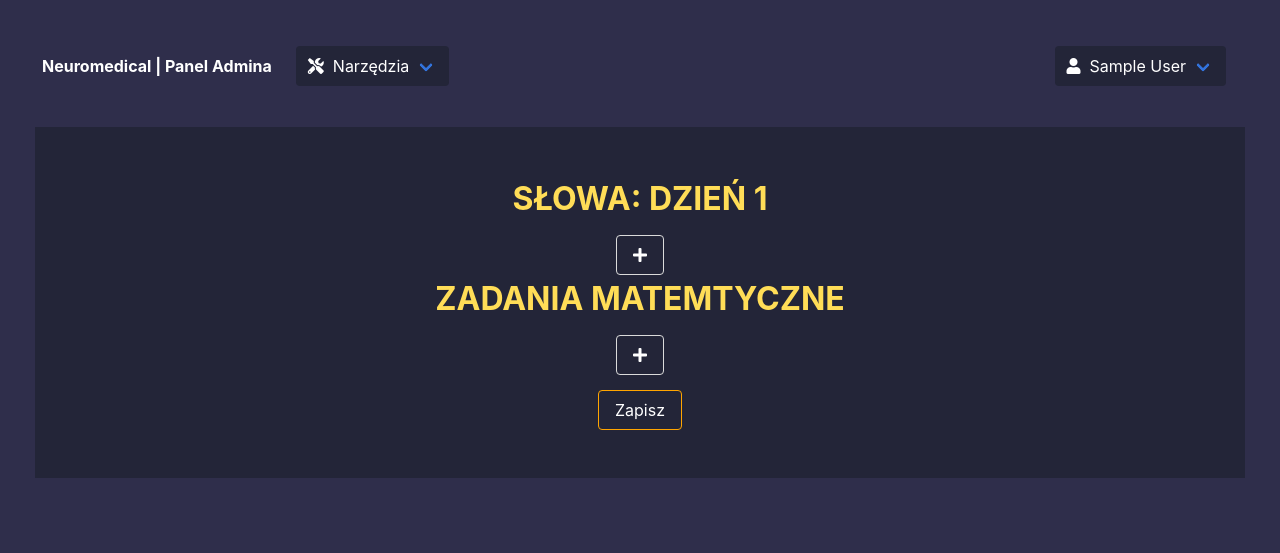
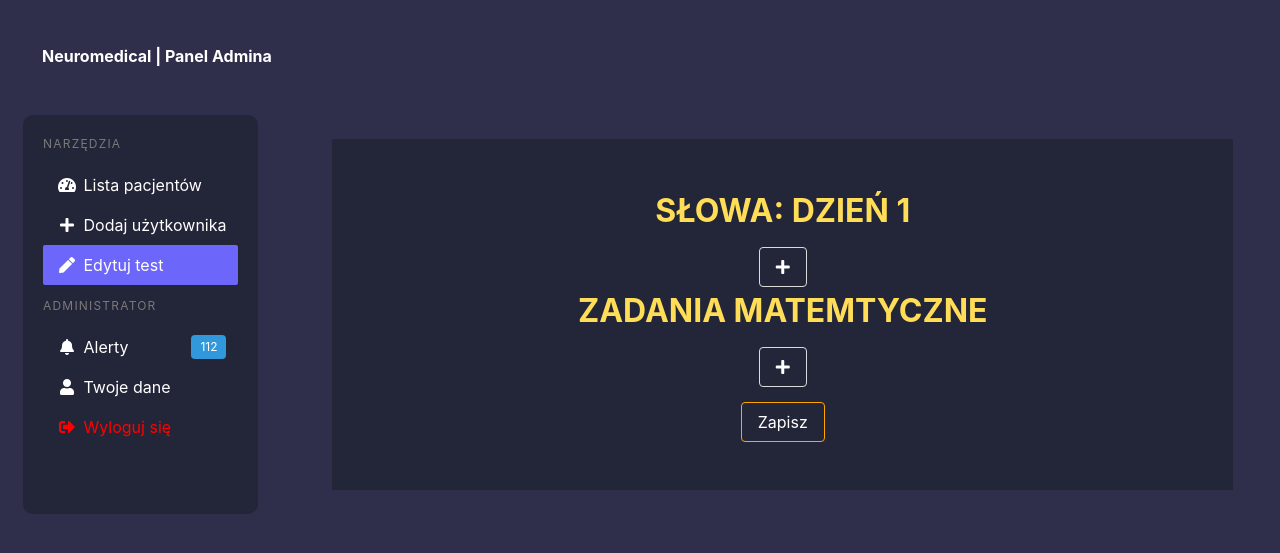
Before and after one commit to Bronsun/Neuromedical-version-2, a Flask app: page /admin/test/words/1 in a window 1280 px wide. Shown: the top 553 px of the page. Run offline with Flask 2, Linux system fonts and the light colour scheme; the visitor is signed in with stand-in values (Sample User, id 1); data comes from the database, SQL or seed files in the repository; data that the repository does not hold is empty; some libraries are stand-ins or nearby versions.

```diff
--- a/neuro/Admin/routes.py
+++ b/neuro/Admin/routes.py
@@ -6,7 +6,7 @@ from flask_login import login_user, current_user, logout_user,login_required
 from sqlalchemy import text
 from flaskext.mysql import pymysql
 from functools import wraps
-
+from sqlalchemy.sql import func
 Admin = Blueprint('Admin',__name__)
 
 ROWS_PER_PAGE=25
@@ -29,11 +29,13 @@ def admin():
     users_number = User.query.filter_by(role="patient").count()
     page = request.args.get('page',1,type=int)
     users = User.query.order_by(User.created_at.desc()).paginate(page=page,per_page=ROWS_PER_PAGE)
+    test_number = UserDay.query.count()
+    average = db.session.query(func.avg(UserDay.score)).scalar()
     if request.method == 'POST':
         data = request.form["search"]
         search = "%{}%".format(data)
         users = User.query.filter(User.name.like(search)).paginate(page=page,per_page=ROWS_PER_PAGE)
-    return render_template('admin/admin.html',users=users,users_number=users_number)
+    return render_template('admin/admin.html',users=users,users_number=users_number,test_number=test_number,average=average)
 
 @Admin.route("/admin/user/<int:user_id>",methods=['GET','POST'])
 @login_required
@@ -45,7 +47,7 @@ def user(user_id):
     notes = request.args.get('notes',1,type=int)
 
     user = User.query.filter_by(id=user_id).first()
-    day = Day.query.join(UserDay, Day.id == UserDay.day_id).add_columns(Day.number,Day.id,UserDay.text,UserDay.id,UserDay.score,UserDay.user_id,UserDay.created_at).filter(UserDay.user_id==user_id).paginate(page=words,per_page=10)
+    day = Day.query.join(UserDay, Day.id == UserDay.day_id).add_columns(Day.number,Day.id,UserDay.total,UserDay.text,UserDay.id,UserDay.score,UserDay.user_id,UserDay.created_at).filter(UserDay.user_id==user_id).paginate(page=words,per_page=10)
     if len(day.items) ==0:
         count_words = 0
         note = Note.query.filter(Note.user_id==user.id).paginate(page=notes,per_page=3)
@@ -144,3 +146,11 @@ def deleteMaths(day_id,math_id):
     db.session.delete(math)
     db.session.commit()
     return redirect(url_for("Admin.editTest",day_id=day_id))
+
+@Admin.route("/admin/messages", methods=['GET','POST'])
+@login_required
+@admin_required
+def messages():
+    page = request.args.get('page',1,type=int)
+    users = User.query.order_by(User.created_at.desc()).paginate(page=page,per_page=ROWS_PER_PAGE)
+    return render_template('admin/messages.html',users=users)
--- a/neuro/models.py
+++ b/neuro/models.py
@@ -40,6 +40,7 @@ class UserDay(db.Model):
     id = db.Column(db.Integer, primary_key=True)
     text = db.Column(db.String(255), unique=False, nullable=True)
     score = db.Column(db.Integer, nullable=True)
+    total = db.Column(db.Integer, nullable=True)
     user_id = db.Column(db.Integer, db.ForeignKey('user.id'))
     day_id = db.Column(db.Integer, db.ForeignKey('day.id'), nullable=False)
     created_at = db.Column(db.DateTime, server_default=db.func.now())
--- a/neuro/templates/admin/add_admin.html
+++ b/neuro/templates/admin/add_admin.html
@@ -1,4 +1,5 @@
 {% extends "admin/admin.html" %}
+{% set active_page = "add" %}
 {% block content %}
 
 <style>
--- a/neuro/templates/admin/admin.html
+++ b/neuro/templates/admin/admin.html
@@ -1,3 +1,4 @@
+
 <!DOCTYPE html>
 <html style="background-color: transparent" >
    <head>
@@ -112,6 +113,9 @@ transition:0.5s ease !important;
 .more:hover{
    color:#3273dc !important;
 }
+.is-active{
+    background-color:rgb(108, 102, 251) !important;
+}
 
 }
    </style>
@@ -121,87 +125,73 @@ transition:0.5s ease !important;
             <a class="navbar-item" href="/admin">
                <h1 class="text has-text-white"><strong>Neuromedical | Panel Admina </strong></h1>
             </a>
-            <a role="button" class="navbar-burger" style="color:white; border-radius:25px;background-color:rgb(35, 37, 56)" aria-label="menu" aria-expanded="false" data-target="menu">
-            <span aria-hidden="true"></span>
-            <span aria-hidden="true"></span>
-            <span aria-hidden="true"></span>
-            </a>
-         </div>
-         <div id="menu" class="navbar-menu" style="color:white; border-radius:4px;background-color:transparent;">
-            <div class="navbar-start">
 
-               <div class="navbar-item  is-hoverable">
-                  <a class="navbar-link has-text-white dodaj" style="border-radius:4px; color:white;background-color:rgb(35, 37, 56);" >
-                  <i class="fas fa-tools" style="color:white;"></i>&nbsp; Narzędzia</a>
-                  <div class="navbar-dropdown" style="border-radius:4px;border-top:none;background-color: rgba(255, 255, 255, .15);backdrop-filter: blur(5px);">
-                     <a class="navbar-item has-text-white navbarlinks test" href="/admin">
-              <i class="fas fa-users" style="color:white;"></i>&nbsp; Pacjenci
-               </a>
-               <a class="navbar-item has-text-white navbarlinks test" href="/admin/add">
-                    <i class="fas fa-plus" style="color:white;"></i>&nbsp; Dodaj osobę
-                     </a>
-               <hr class="navbar-divider" style="margin:10px;">
-                     <a class="navbar-item has-text-white navbarlinks test" href="/admin/test">
-                     <i class="fas fa-pen" style="color:white;"></i>&nbsp;  Edycja testu
-                     </a>
-
-                  </div>
-               </div>
-
-            </div>
-             <div class="navbar-end">
-
-            <div class="navbar-item">
-            <div class="navbar-item  is-hoverable">
-               <a class="navbar-link " style="border-radius:4px; color:white;background-color:rgb(35, 37, 56);">
-               <i class="fas fa-user" ></i> &nbsp; {{current_user.name}}</a>
-               <div class="navbar-dropdown" style="border-radius:4px;border-top:none;background-color: rgba(255, 255, 255, .15);
-                  backdrop-filter: blur(5px);">
-                  <a class="navbar-item navbarlinks has-text-white test" style="border:none;"  href="/edit">
-                  👤&nbsp; Twoje dane
-                  </a>
-                    <a class="navbar-item navbarlinks has-text-white test" style="border:none;"  href="/panel">
-                  🎛&nbsp; Panel
-                  </a>
-                   <hr class="navbar-divider" style="margin:10px;">
-                   <a class="navbar-item navbarlinks has-text-white test " href="/documentation/overview/start/">
-               Pomoc
-               </a>
-                  <a class="navbar-item navbarlinkslogout test" style="border-radius:4px;" href="/logout">
-                  Wyloguj się
-                  </a>
-               </div>
-            </div>
-         </div>
          </div>
 
-         </div>
-         </div>
+
       </nav>
-      {% block content %}
+
+
       <section class="main-content columns is-fullheight">
 
-         <div class="container column is-10">
+       <aside class="menu " style="margin:25px;background-color:rgb(35, 37, 56);padding:20px;border-radius:10px;">
+        <p class="menu-label">Narzędzia</p>
+        <ul class="menu-list ">
+            <li><a href="/admin" class="has-text-white test navbarlinks">
+                <span class="icon"><i class="fas fa-tachometer-alt"></i></span>
+                Lista pacjentów
+            </a></li>
+            <li><a href="/admin/add" class="{%if active_page=="add"%}is-active{%else%}has-text-white navbarlinks{%endif%} test">
+                <span class="icon"><i class="fas fa-plus"></i></span>
+                Dodaj użytkownika
+            </a></li>
+            <li><a href="/admin/test" class="{%if active_page=="edit"%}is-active{%else%}has-text-white{%endif%} navbarlinks test">
+                <span class="icon"><i class="fas fa-pen"></i></span>
+                Edytuj test
+            </a></li>
+        </ul>
+        <p class="menu-label">Administrator</p>
+        <ul class="menu-list">
+            <li><a href="/admin/alert" class="{%if active_page=="alert"%}is-active{%else%}has-text-white{%endif%} navbarlinks test">
+                <span class="icon"><i class="fas fa-bell"></i></span>
+                Alerty <span class="tag is-info is-pulled-right">112</span>
+            </a></li>
+            <li><a href="/edit" class="has-text-white navbarlinks test">
+                <span class="icon"><i class="fas fa-user"></i></span>
+                Twoje dane
+            </a></li>
+          <li><a href="/logout" class="has-text-white navbarlinkslogout test">
+                <span class="icon"><i class="fas fa-sign-out-alt"></i></span>
+                Wyloguj się
+            </a></li>
+        </ul>
+    </aside>
+</div>
+ <div class="column">
+     {% block content %}
+
+         <div class="container column is-16">
+
          <div class="section">
             <div class="container">
                <h2 class="title has-text-primary">List pacjentów</h2>
                <div class="columns has-text-centered">
                   <div class="column is-3">
-                     <div class="box has-background-primary">
+                     <div class="box has-background-info">
                         <h3 class="title is-2 has-text-white">{{users_number}}</h3>
                         <p class="subtitle has-text-white">Liczba pacjnetów</p>
                      </div>
                   </div>
                   <div class="column is-3">
-                     <div class="box has-background-success">
-                        <h3 class="title is-2 has-text-white">81</h3>
+                     <div class="box has-background-warning">
+                        <h3 class="title is-2 has-text-white">{{test_number}}</h3>
                         <p class="subtitle has-text-white">Rozwiązane testy</p>
                      </div>
                   </div>
                   <div class="column is-3">
-                     <div class="box has-background-danger has-text-white">
-                        <h3 class="title is-2 has-text-white">208</h3>
-                        <p class="subtitle has-text-white">Nowe zgłoszenia</p>
+                     <div class="box  has-text-white {% if average<10%} has-background-danger {%else%} has-background-success {%endif%}">
+                        <h3 class="title is-2 has-text-white">{{'%1.0f'| format(average)}}</h3>
+                        <p class="subtitle has-text-white">Średni wynik z testów</p>
                      </div>
                   </div>
                </div>
@@ -263,6 +253,7 @@ transition:0.5s ease !important;
                </div>
             </div>
          </div>
+
          <nav style="margin:25px;">
             <div class="container">
             <div class="pagination" role="navigation" aria-label="pagination">
@@ -300,6 +291,7 @@ transition:0.5s ease !important;
             </div>
          </nav>
       </section>
+      </div>
       {% endblock content %}
       <script>
          document.addEventListener('DOMContentLoaded', function () {
--- a/neuro/templates/admin/admin_test.html
+++ b/neuro/templates/admin/admin_test.html
@@ -1,4 +1,5 @@
 {% extends "admin/admin.html" %}
+{% set active_page = "edit" %}
 {% block content %}
 <section class="section has-text-centered" style="margin:25px; positon:center;background-color:rgb(35, 37, 56)">
 
--- a/neuro/templates/admin/admin_words.html
+++ b/neuro/templates/admin/admin_words.html
@@ -1,4 +1,5 @@
 {% extends "admin/admin.html" %}
+{% set active_page = "edit" %}
 {% block content %}
 <style>
 
@@ -46,29 +47,15 @@
 
 
 </style>
+
+<div class="column">
 <section class="section has-text-centered" style="margin:25px; positon:center;background-color:rgb(35, 37, 56)">
-   {%if message%}
-   <div class="box has-background-primary animate__animated animate__bounce" >
-      <p class="has-text-white" >{{message}}</p>
-   </div>
-   {%else%}
-    <div class="is-transparent " id="chart" style="display:none;">
-  <div  class="chart " >
-    <div class="bar "></div>
-    <!-- Change the value below -->
-    <span id="value1">100%</span>
-</div>
-    </div>
-     </div>
-   {%endif%}
-       <div class="is-transparent " id="chart" style="display:none;">
-  <div  class="chart " >
-    <div class="bar "></div>
-    <!-- Change the value below -->
-    <span id="value1">100%</span>
-</div>
-    </div>
-     </div>
+     {% if message %}
+     <div class='box has-background-primary' style="margin:25px;">
+        <p class=" has-text-centered ">{{ message }}</p>
+        </div>
+        {% endif %}
+
    <div class="field">
       <h1 class="has-text-centered-mobile is-uppercase has-text-weight-bold is-size-3 has-text-warning">Słowa: Dzień {{day_id}} </h1>
       {%for words in word %}
@@ -110,6 +97,7 @@
    </form>
 
 </section>
+ </div>
 <script>
 // Github verson (1 file .html): https://github.com/Soooda/progress_bar_lite/blob/master/index.html
 
```
Also changed, not shown: migrations/versions/795a96030b62_.py (added, +28 -0 lines), neuro/Account/routes.py (+8 -3 lines), neuro/Tests/routes.py (+2 -1 lines), neuro/templates/admin/admin_user.html (+6 -1 lines), neuro/templates/admin/messages.html (added, +299 -0 lines), neuro/templates/panel/panel.html (+12 -13 lines), neuro/templates/tests/day.html (+8 -7 lines), xd.js (added), 3 other files.
